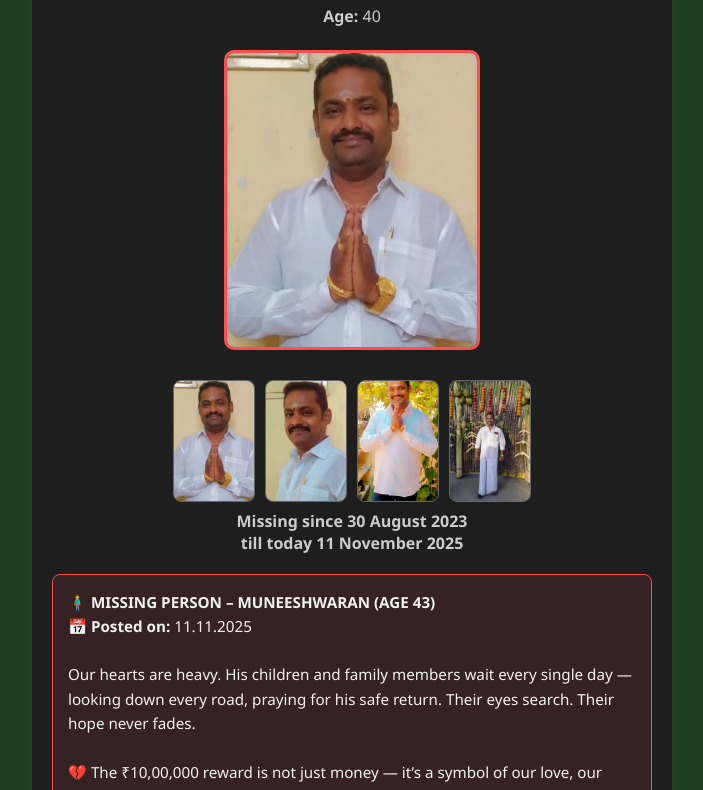
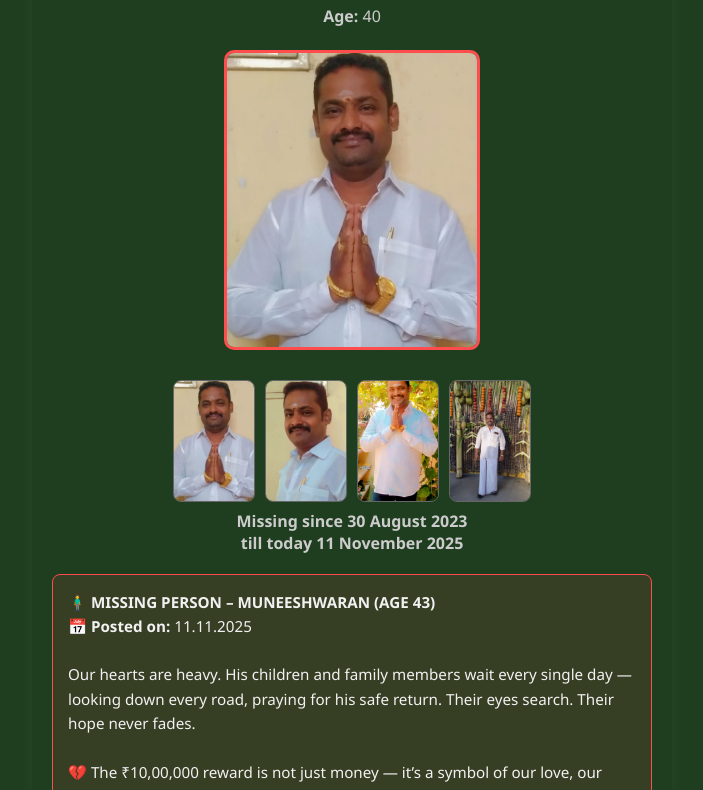
Before and after one commit to abishekvp/muneeshwaran, a plain HTML site: page index.html in a window 1280 px wide. Shown: the part 470-1260 px from the top of the page, without its empty margins (288-991 px from the left). Drawn offline with Linux system fonts and the light colour scheme.

Commit message:
Change background color from #1e1e1e to #1f3d1f

```diff
--- a/index.html
+++ b/index.html
@@ -20,7 +20,7 @@
     }
 
     .container {
-        background: #1e1e1e;
+        background: #1f3d1f;
         border-radius: 12px;
         width: 95%;
         max-width: 600px;
```
